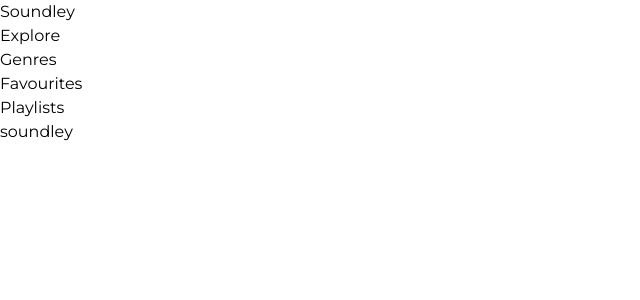
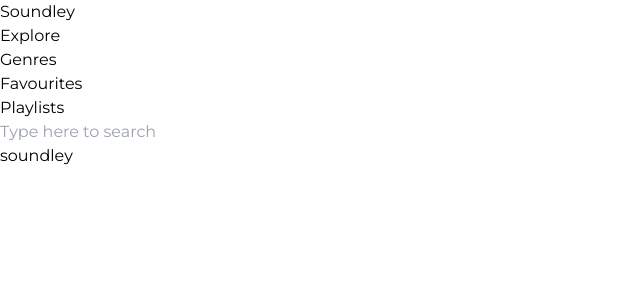
Before and after one commit to Amirmohammad-Bashiri/soundley, a Next.js app: page / in a window 1280 px wide. Shown: the top 300 px of the page, without its empty margins (0-640 px from the left). Built offline with nearby package versions, Linux system fonts and the light colour scheme.

Commit message:
Header semantics

```diff
--- /dev/null
+++ b/components/navigation/header.js
@@ -0,0 +1,12 @@
+function Header() {
+  return (
+    <header>
+      {/* search bar */}
+      <input type="text" placeholder="Type here to search" />
+
+      {/* avatar and name */}
+    </header>
+  );
+}
+
+export default Header;
--- a/containers/layout.js
+++ b/containers/layout.js
@@ -1,3 +1,4 @@
+import Header from "@components/navigation/header";
 import Sidebar from "@components/navigation/sidebar";
 
 function Layout({ children }) {
@@ -8,7 +9,7 @@ function Layout({ children }) {
       </div>
 
       <div>
-        {/* header */}
+        <Header />
 
         {children}
       </div>
```
